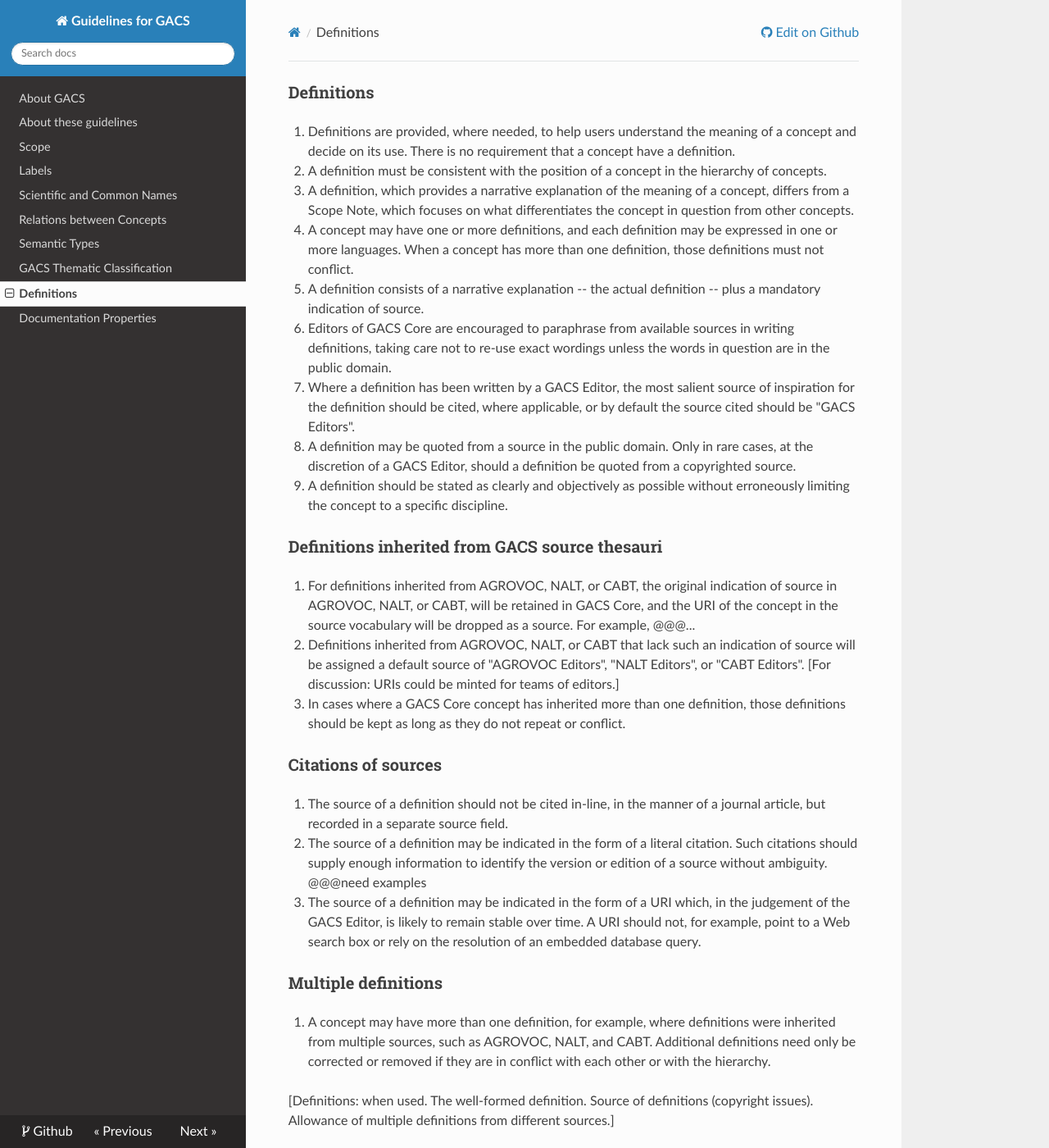
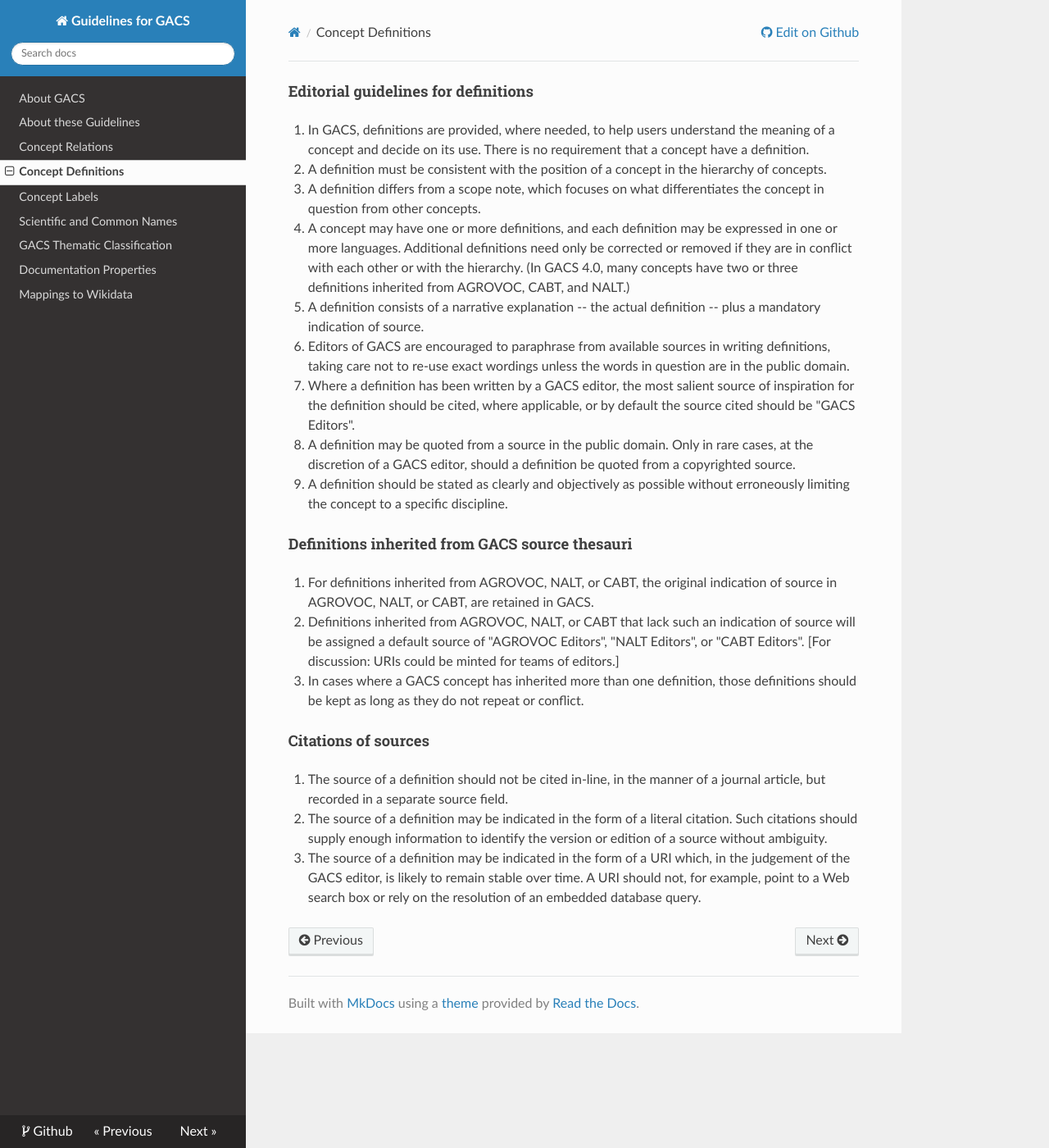
Before and after one commit to agrisemantics/gacs-qip, an MkDocs documentation site: the page built from docs/definitions.md, in a window 1280 px wide and 1400 px high. Shown: the whole window at 82% size. Built offline with MkDocs 1.6.1, drawn with Linux system fonts in a browser that asks for light colours; nearby versions of some CDN libraries; old or Windows-style settings are respelled for this version of MkDocs.

Commit message:
editing guidance

```diff
--- a/docs/definitions.md
+++ b/docs/definitions.md
@@ -1,75 +1,64 @@
-### Definitions
+#### Editorial guidelines for definitions
 
-1. Definitions are provided, where needed, to help users understand the meaning
-   of a concept and decide on its use.  There is no requirement that a concept
-   have a definition.
+1. In GACS, definitions are provided, where needed, to help users understand
+   the meaning of a concept and decide on its use.  There is no requirement
+   that a concept have a definition.
 
 2. A definition must be consistent with the position of a concept in the
    hierarchy of concepts.
 
-3. A definition, which provides a narrative explanation of the meaning of a
-   concept, differs from a Scope Note, which focuses on what differentiates
+3. A definition differs from a scope note, which focuses on what differentiates
    the concept in question from other concepts.
 
 4. A concept may have one or more definitions, and each definition may be
-   expressed in one or more languages.   When a concept has more than one
-   definition, those definitions must not conflict.
+   expressed in one or more languages.   Additional definitions need only be
+   corrected or removed if they are in conflict with each other or with the
+   hierarchy.  (In GACS 4.0, many concepts have two or three definitions
+   inherited from AGROVOC, CABT, and NALT.)
 
 5. A definition consists of a narrative explanation -- the actual definition --
    plus a mandatory indication of source.
 
-6. Editors of GACS Core are encouraged to paraphrase from available sources
+6. Editors of GACS are encouraged to paraphrase from available sources
    in writing definitions, taking care not to re-use exact wordings unless
    the words in question are in the public domain.
 
-7. Where a definition has been written by a GACS Editor,
-   the most salient source of inspiration for the definition should be cited,
-   where applicable, or by default the source cited should be "GACS
-   Editors".
+7. Where a definition has been written by a GACS editor, the most salient
+   source of inspiration for the definition should be cited, where applicable,
+   or by default the source cited should be "GACS Editors".
 
 8. A definition may be quoted from a source in the public domain.  Only in
-   rare cases, at the discretion of a GACS Editor, should a definition be
+   rare cases, at the discretion of a GACS editor, should a definition be
    quoted from a copyrighted source.
 
 9. A definition should be stated as clearly and objectively as possible
    without erroneously limiting the concept to a specific discipline.
 
-### Definitions inherited from GACS source thesauri
+#### Definitions inherited from GACS source thesauri
 
 10. For definitions inherited from AGROVOC, NALT, or CABT, the original
-    indication of source in AGROVOC, NALT, or CABT, will be retained in
-    GACS Core, and the URI of the concept in the source vocabulary will be
-    dropped as a source.  For example, @@@...
+    indication of source in AGROVOC, NALT, or CABT, are retained in
+    GACS.
 
 11. Definitions inherited from AGROVOC, NALT, or CABT that lack such an
     indication of source will be assigned a default source of "AGROVOC
     Editors", "NALT Editors", or "CABT Editors".  [For discussion: URIs
     could be minted for teams of editors.]
 
-12. In cases where a GACS Core concept has inherited more than one
+12. In cases where a GACS concept has inherited more than one
     definition, those definitions should be kept as long as they do not
     repeat or conflict.
 
-### Citations of sources
+#### Citations of sources
 
 13. The source of a definition should not be cited in-line, in the manner
     of a journal article, but recorded in a separate source field.
 
 14. The source of a definition may be indicated in the form of a literal
     citation.  Such citations should supply enough information to identify
-    the version or edition of a source without ambiguity.  @@@need examples
+    the version or edition of a source without ambiguity.
 
 15. The source of a definition may be indicated in the form of a URI which,
-    in the judgement of the GACS Editor, is likely to remain stable over time.
+    in the judgement of the GACS editor, is likely to remain stable over time.
     A URI should not, for example, point to a Web search box or rely on the
     resolution of an embedded database query.
-
-### Multiple definitions
-
-16. A concept may have more than one definition, for example, where definitions
-    were inherited from multiple sources, such as AGROVOC, NALT, and CABT.
-    Additional definitions need only be corrected or removed if they are in
-    conflict with each other or with the hierarchy.
-
-[Definitions: when used.  The well-formed definition. Source of definitions
-(copyright issues). Allowance of multiple definitions from different sources.]
--- a/mkdocs.yml
+++ b/mkdocs.yml
@@ -6,12 +6,11 @@ edit_uri: 'edit/master/docs/'
 site_description: 'Guidelines for GACS'
 pages:
 - About GACS: gacs.md
-- About these guidelines: index.md
-- Scope: scope.md
-- Labels: labels.md
+- About these Guidelines: index.md
+- Concept Relations: relations.md
+- Concept Definitions: definitions.md
+- Concept Labels: labels.md
 - Scientific and Common Names: names.md
-- Relations between Concepts: relations.md
-- Semantic Types: semantic_types.md
 - GACS Thematic Classification: thematic_classification.md
-- Definitions: definitions.md
 - Documentation Properties: docproperties.md
+- Mappings to Wikidata: wikidata.md
```
Also changed, not shown: docs/gacs.md (+19 -16 lines), docs/names.md (+28 -38 lines), docs/relations.md (+41 -4 lines), docs/scope.md (deleted, +0 -18 lines), docs/semantic_types.md (deleted, +0 -1 lines), docs/wikidata.md (added, +58 -0 lines).
